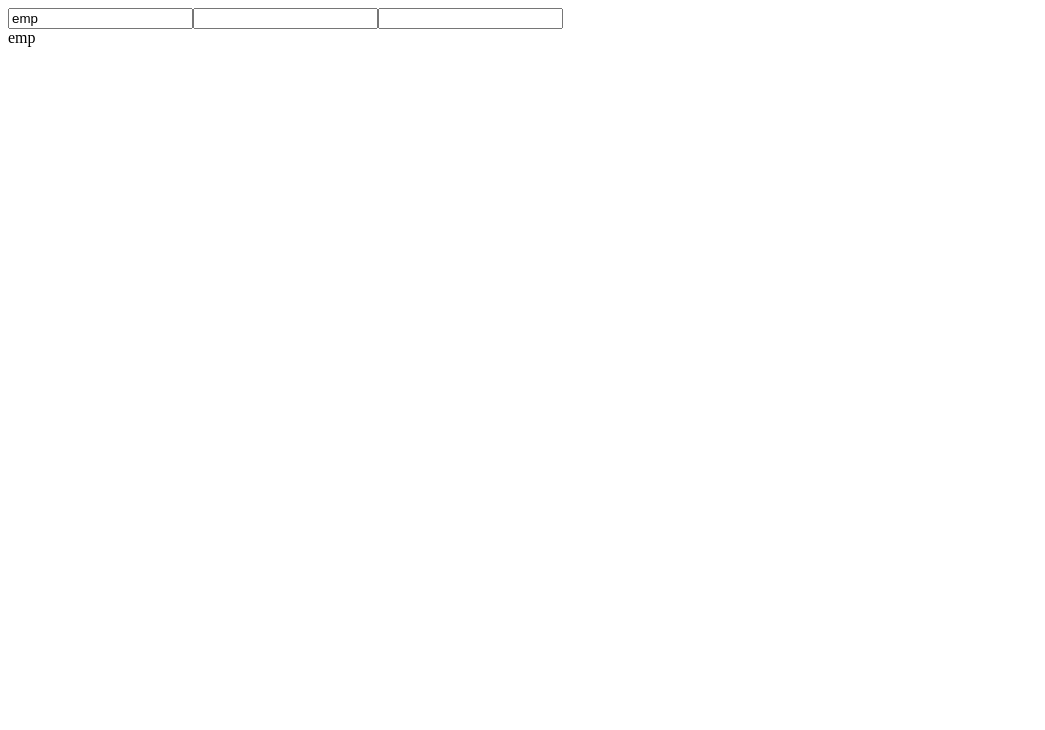
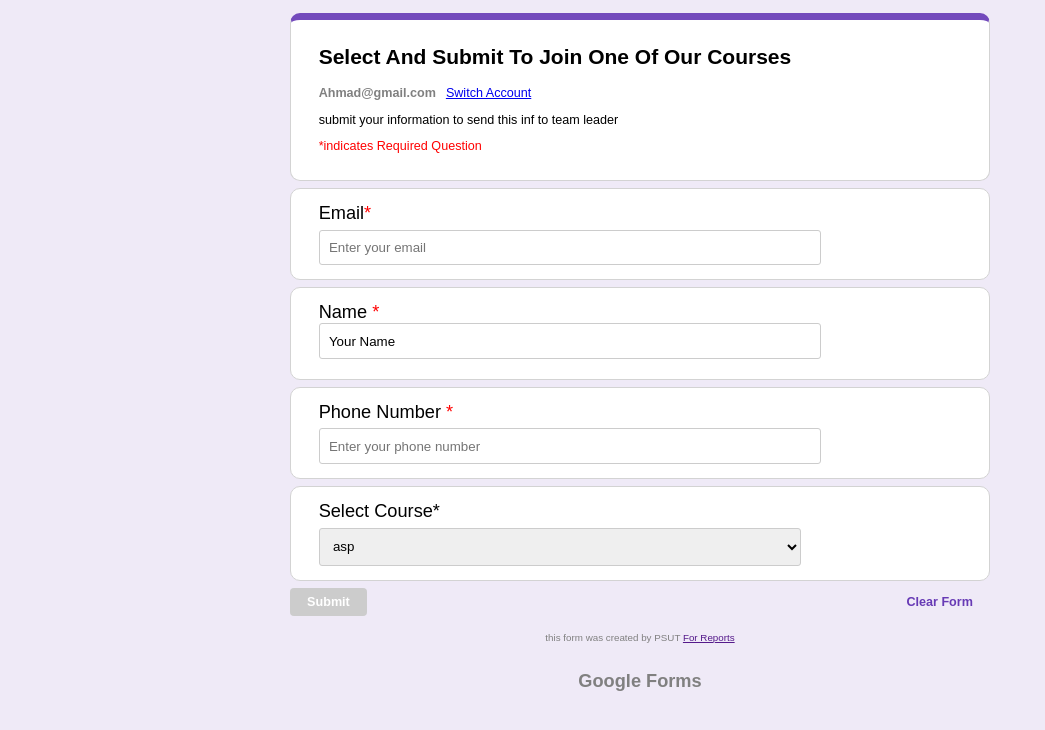
Before and after one commit to asaleh27-2003/Psut, an Angular app in the folder Frontend/HRR/: page / in a window 1280 px wide. Shown: the top 730 px of the page, without its empty margins (0-1045 px from the left). Built offline with nearby package versions, Linux system fonts and the light colour scheme.

Commit message:
do the google form to quick retrival information

```diff
--- a/Frontend/HRR/src/app/app.css
+++ b/Frontend/HRR/src/app/app.css
@@ -1,14 +1,126 @@
-.title {
-    font-size: 20px;
-    font-weight: 600;
+.header {
+    background-color: #ffffff;
+    padding: 1% 4% 2%;
+    border-radius: 10px;
+    border: 1px #d3d3d3 solid;
+    border-top: 7px #734abc solid;
 }
 
-.passed {
-    font-weight: 600;
-    color: green;
+.mail-name,
+.description,
+.sw-acc,
+.warning {
+
+    font-size: 0.9rem;
 }
 
-.failed {
+.mail-name {
     font-weight: 600;
+    color: gray;
+}
+
+.warning {
     color: red;
 }
+
+.acc {
+    display: flex;
+}
+
+.sw-acc {
+    padding-left: 10px;
+    flex-grow: 1;
+}
+
+.icon {
+    cursor: pointer;
+}
+
+.question {
+    background-color: #ffffff;
+    padding: 2% 4% 2%;
+    border-radius: 10px;
+    border: 1px #d3d3d3 solid;
+    margin-top: 1%;
+}
+
+.title {
+    font-size: 1.3rem;
+    padding-bottom: 0.9%;
+}
+
+input,
+select {
+    padding: 0.7em;
+    border: 1.4px #ccc solid;
+    border-radius: 3px;
+    width: 75%;
+}
+
+.required {
+    color: red;
+}
+
+.action {
+    display: flex;
+    justify-content: space-between;
+    margin-top: 1%;
+}
+.disapled
+{
+    background-color: #ccc !important;
+}
+.btn {
+    padding: 1% 2.5%;
+    border-radius: 4px;
+    background-color: #673ab5 ;
+    border: none;
+    color: white;
+    cursor: pointer;
+    font-weight: 600;
+    font-size: 0.9rem;
+}
+
+.reset {
+    background-color: unset;
+    color: #673ab5
+}
+
+.reset:hover {
+    background-color: #f3f0f7;
+}
+
+.footer {
+    display: flex;
+    flex-direction: column;
+    align-items: center;
+    margin-top: 1%;
+}
+
+.google-form {
+    font-weight: 600;
+    font-size: 1.3rem;
+    color: gray;
+}
+
+.copyright {
+    font-size: 0.7rem;
+    color: gray;
+}
+
+.required-input-warning {
+    border-color: #d10000;
+}
+
+#next,
+#previous {
+    padding: 1%;
+    border-radius: 2px;
+    border: 1.4px #ccc solid;
+    border: 1.4 px #cccccc solid;
+    margin-top: 0.6rem;
+    background-color: white;
+    color: gray;
+    cursor: pointer;
+    border-color: #ffffff03;
+}
--- a/Frontend/HRR/src/app/app.html
+++ b/Frontend/HRR/src/app/app.html
@@ -1,10 +1,81 @@
-<div>
-    <form [formGroup]="form">
-        <input type="text" formControlName="name">
-        <input type="text" formControlName="phone">
-        <input type="text" formControlName="email">
-    </form>
-</div>
-<div>
-    {{form.value.name}}
-</div>
+<form [formGroup]="form">
+    <div class="header">
+        <h2>Select And Submit To Join One Of Our Courses</h2>
+        <div class="content">
+            <div class="acc">
+                <span class="mail-name">
+                    Ahmad@gmail.com
+                </span>
+                <span class="sw-acc">
+                    <a href="https://mail.google.com/mail/u/0/" target="_blank">Switch Account
+                    </a>
+                </span>
+
+                <span class="icon">
+                    <i class="fa-solid fa-cloud-arrow-up"></i>
+                </span>
+            </div>
+            <p class="description">
+                submit your information to send this inf to team leader
+            </p>
+            <p class="warning">
+                *indicates Required Question
+            </p>
+        </div>
+    </div>
+    <div class="question">
+        <div class="title">
+            <label for="email">
+                <span>Email</span>
+                <span class="required">*</span>
+            </label>
+        </div>
+        <div class="q-input">
+            <input id="email" type="email" placeholder="Enter your email" formControlName="email"[class.required-input-warning]="form.get('email')?.invalid &&form.get('email')?.touched">
+        </div>
+    </div>
+    <div class="question">
+        <div class="title">
+            <div class="name">
+                <label for="name">
+                    Name<span class="required"> *</span>
+                </label>
+            </div>
+            <div class="name-input">
+                <input id="name" type="text" placeholder="Enter your name" formControlName="name">
+            </div>
+        </div>
+    </div>
+    <div class="question">
+        <div class="title">
+            <label for="phone">
+                Phone Number<span class="required"> *</span>
+            </label>
+        </div>
+        <div class="phone-iput">
+            <input id="phone" type="tel" placeholder="Enter your phone number" formControlName="phone">
+        </div>
+    </div>
+    <div class="question">
+        <div class="title">
+            <label for="course">
+                Select Course<span class="formControlName=course">*</span>
+            </label>
+        </div>
+        <div class="course-input">
+            <select id="course" formControlName="course">
+                @for(x of courses;track x)
+                {
+                    <option [ngValue]="x.id">{{x.name}}</option>
+                }
+            </select>
+        </div>
+    </div>
+    <div class="action">
+        <button type="submit" class="sub btn"[class.disapled]="form.invalid"  [disabled]="!form.valid" >Submit</button>
+        <button type="reset" class="reset btn"(click)="reset()">Clear Form</button>
+    </div>
+    <div class="footer">
+        <p class="copyright">this form was created by PSUT <a href="" target="_blank">For Reports</a></p>
+        <p class="google-form">Google Forms</p>
+    </div>
--- a/Frontend/HRR/src/app/app.ts
+++ b/Frontend/HRR/src/app/app.ts
@@ -4,7 +4,8 @@ import { NgClass, NgIf, NgStyle, } from '@angular/common';
 import { NgFor } from '@angular/common';
 import { RandomColor } from './directives/random-color';
 // import{FormsModule,FormGroup}from'@angular/router';
-import { ReactiveFormsModule, FormsModule, FormGroup, FormControl } from '@angular/forms';
+import { ReactiveFormsModule, FormsModule, FormGroup, FormControl, Validators } from '@angular/forms';
+import { validate } from '@angular/forms/signals';
 @Component({
   selector: 'app-root',
   imports: [RouterOutlet, NgIf, NgFor, NgClass, NgStyle, RandomColor, FormsModule, ReactiveFormsModule],
@@ -22,9 +23,25 @@ export class App {
   name: string = "ahmad khara yousef zouft";
   form = new FormGroup(
     {
-      name: new FormControl("emp"),
-      phone: new FormControl(),
-      email: new FormControl(),
+      name: new FormControl("Your Name",Validators.required),
+      email: new FormControl(null,[Validators.required,Validators.email]),
+      phone: new FormControl(null,[Validators.required,Validators.minLength(9),Validators.maxLength(10),]),
+      course:new FormControl(1,Validators.required),
     }
   );
+  courses=
+  [
+    {
+      id:1,name:"asp"
+    },
+    {
+      id:2,name:"angular"
+    }
+  ]
+  reset()
+  {
+    this.form.reset({
+      course:1
+    });
+  }
 }
--- a/Frontend/HRR/src/styles.css
+++ b/Frontend/HRR/src/styles.css
@@ -1 +1,33 @@
-/* You can add global styles to this file, and also import other style files */
+html {
+    background-color: #efeaf7;
+    font-family: sans-serif;
+    font-size: 14px;
+    margin: 0.4% 22%;
+}
+
+@media(max-width: 600px) {
+    html {
+        font-size: 10px;
+        margin: 1% 4%;
+    }
+
+    input,
+    select {
+        width: 100%;
+        box-sizing: border-box;
+        padding: 1.5% 2%;
+    }
+
+    .btn {
+        padding: 3% 5%;
+    }
+
+    .google-form {
+        font-size: 3rem;
+    }
+
+    .copyright {
+        font-size: 1.5rem;
+
+    }
+}
```
